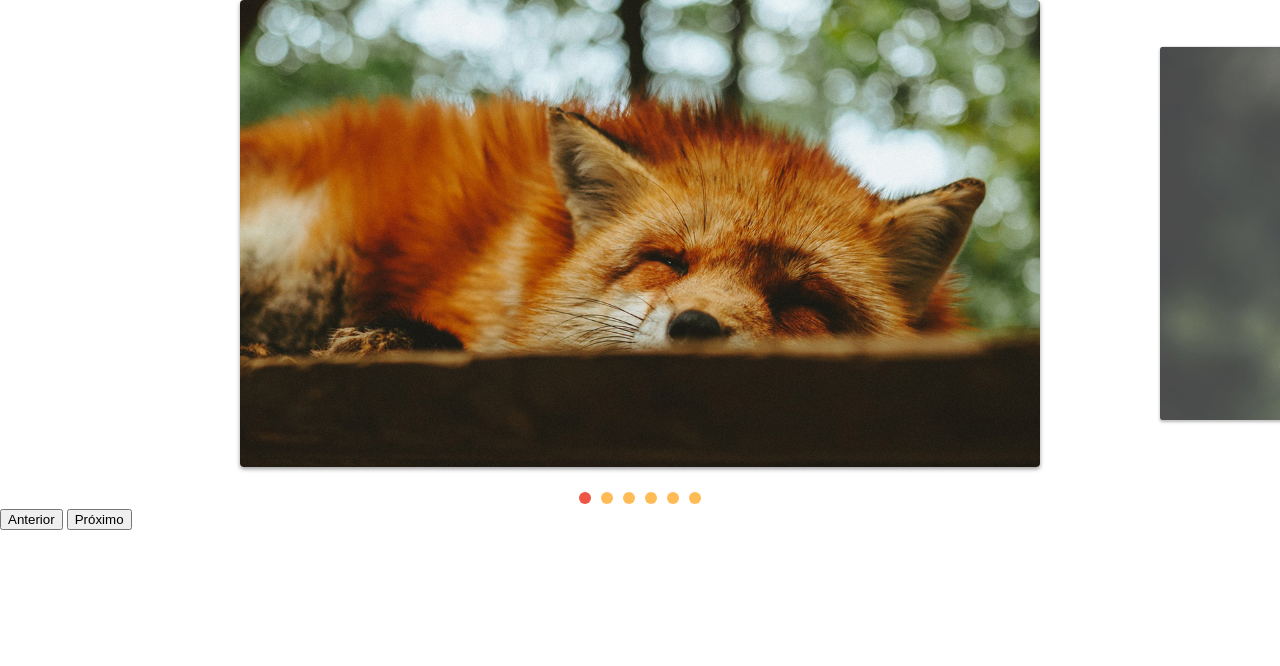
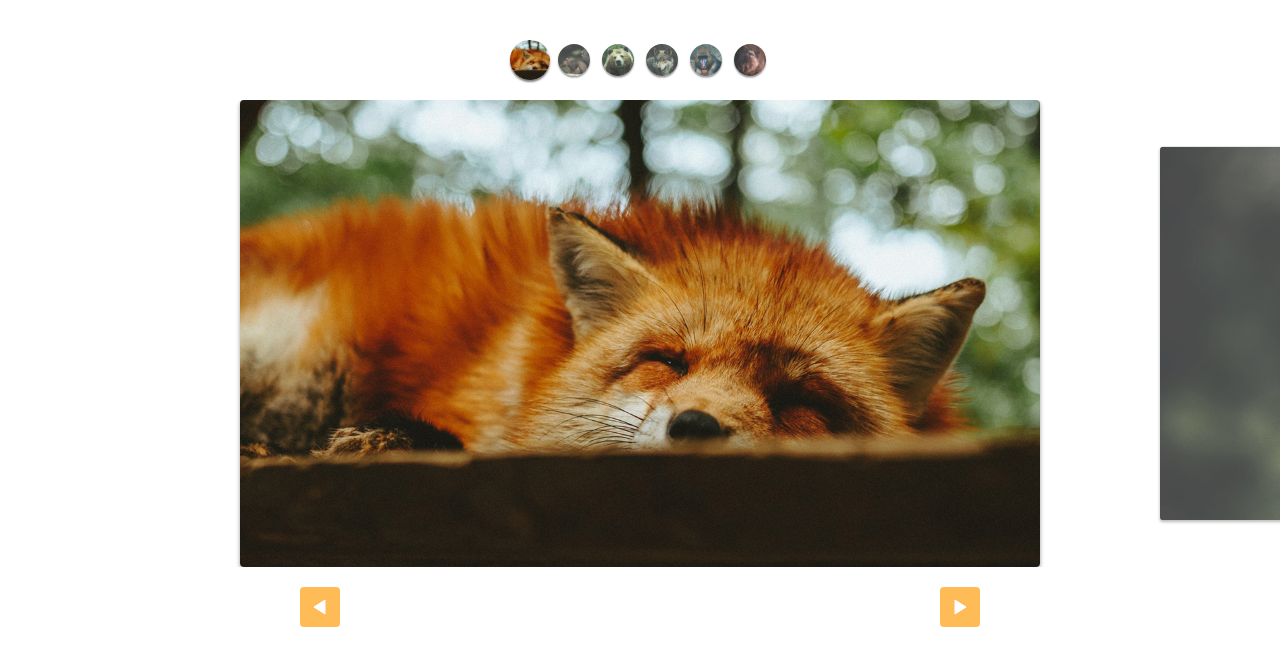
Before and after one commit to Henrique1204/Slide-JavaScript, a plain HTML site: page index.html in a window 1280 px wide. Drawn offline with Linux system fonts and the light colour scheme.

Commit message:
Adicionar controles de navegacao personalizado

```diff
--- a/css/estilo.css
+++ b/css/estilo.css
@@ -66,3 +66,47 @@ img {
 [data-controle="slide"] li:hover a, [data-controle="slide"] li.ativo a {
     background-color: #E54;
 }
+
+.controle-personalizado {
+    margin-top: 40px;
+    display: flex;
+    flex-wrap: wrap;
+    justify-content: center;
+}
+
+.controle-personalizado li {
+    width: 40px;
+    height: 40px;
+    border-radius: 50%;
+    margin: 0 2px 20px;
+    box-shadow: 0 2px 2px rgba(0, 0, 0, 0.5);
+    overflow: hidden;
+    opacity: 0.8;
+    transform: scale(0.8);
+    transition: 0.3s;
+}
+
+.controle-personalizado li.ativo {
+    opacity: 1;
+    transform: scale(1);
+}
+
+.nav-flecha {
+    margin: 20px 0;
+    display: flex;
+    justify-content: space-around;
+}
+
+.nav-flecha button {
+    width: 40px;
+    height: 40px;
+    border: none;
+    border-radius: 4px;
+    color: white;
+    background: #FB5 url("../img/arrow.svg") center no-repeat;
+    cursor: pointer;
+}
+
+.nav-flecha button.ante {
+    transform: rotate(-180deg);
+}
--- a/index.html
+++ b/index.html
@@ -10,6 +10,14 @@
     <title>Slide Curso JavaScript</title>
 </head>
 <body>
+    <ul class="controle-personalizado">
+        <li><img src="img/foto1-thumb.jpg" alt=""></li>
+        <li><img src="img/foto2-thumb.jpg" alt=""></li>
+        <li><img src="img/foto3-thumb.jpg" alt=""></li>
+        <li><img src="img/foto4-thumb.jpg" alt=""></li>
+        <li><img src="img/foto5-thumb.jpg" alt=""></li>
+        <li><img src="img/foto6-thumb.jpg" alt=""></li>
+    </ul>
     <div class="slide-wrapper">
         <ul class="slide">
             <li>
@@ -32,9 +40,9 @@
             </li>
         </ul>
     </div>
-    <div class="nav-flech">
-       <button class="ante">Anterior</button>
-       <button class="prox">Próximo</button>
+    <div class="nav-flecha">
+       <button type="button" class="ante"></button>
+       <button type="button" class="prox"></button>
     </div>
 </body>
 </html>
--- a/js/script.js
+++ b/js/script.js
@@ -1,6 +1,6 @@
-import { SlideNav } from "./slide.js";
+import SlideNav from "./slide.js";
 
 const slideNav = new SlideNav(".slide", ".slide-wrapper");
 slideNav.iniciar();
 slideNav.addFlecha(".ante", ".prox");
-slideNav.addEventoControle();
+slideNav.addEventoControle(".controle-personalizado");
--- a/js/slide.js
+++ b/js/slide.js
@@ -1,6 +1,6 @@
 import debounce from "./debounce.js";
 
-export class Slide {
+class Slide {
     constructor(slide, slideWrapper, classeAtivo) {
         this.slide = document.querySelector(slide);
         this.slideWrapper = document.querySelector(slideWrapper);
@@ -155,7 +155,7 @@ export class Slide {
     }
 }
 
-export class SlideNav extends Slide {
+export default class SlideNav extends Slide {
     constructor(slide, slideWrapper, classeAtivo) {
         super(slide, slideWrapper, classeAtivo);
 
```
